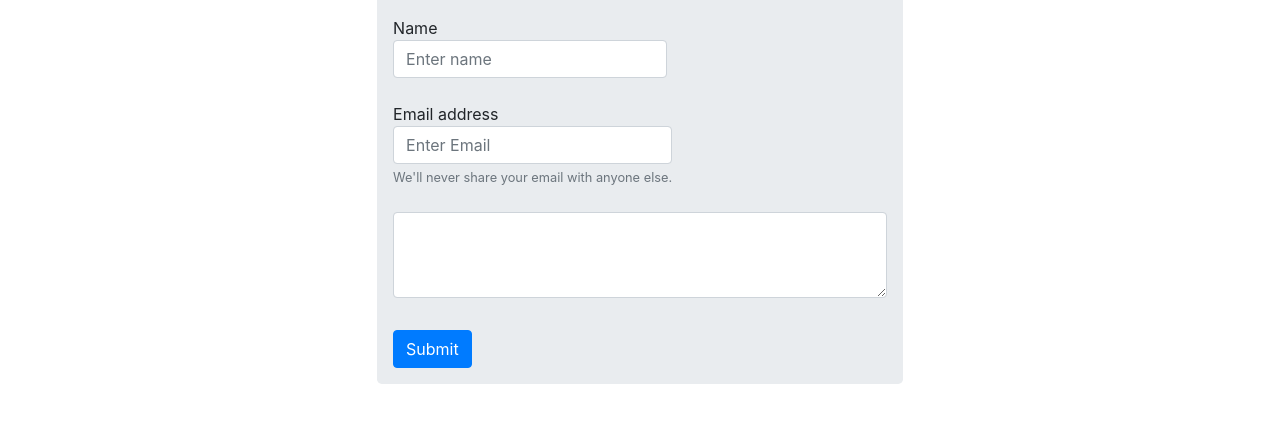
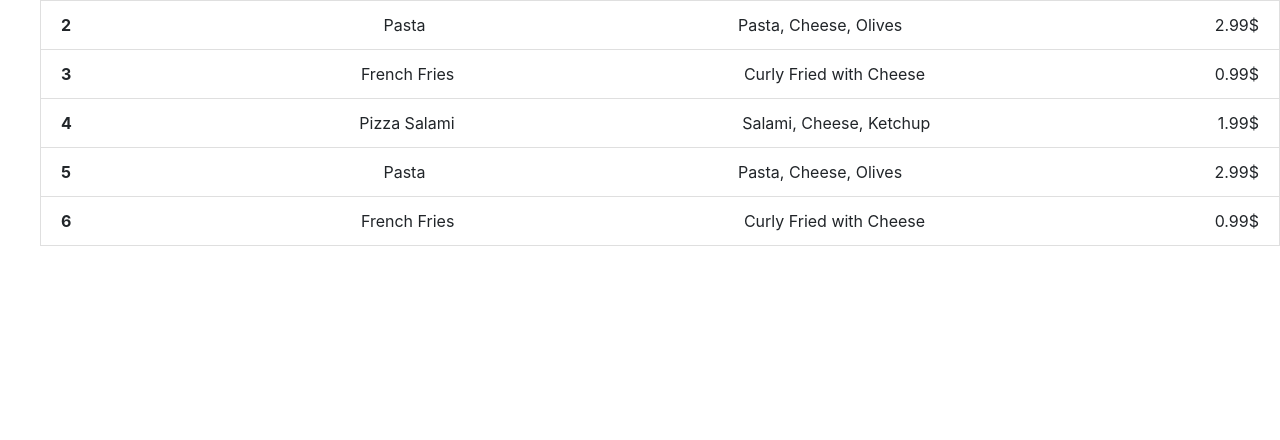
Before and after one commit to elpotatoslayer/restaurant-page, a website built with webpack: page dist/index.html in a window 1280 px wide. Shown: the part 758-1198 px from the top of the page. After the commit the page ends 1020 px from the top, so only its background shows below. Built offline with nearby package versions, Linux system fonts and the light colour scheme.

Commit message:
Add menu

```diff
--- a/src/index.js
+++ b/src/index.js
@@ -4,6 +4,7 @@ import './utils/css/style.css';
 import home from './utils/pages/home';
 import homeItems from './utils/pages/home-items';
 import contact from './utils/pages/contact';
+import menu from './utils/pages/menu';
 
 
 const display = () => {
@@ -15,7 +16,7 @@ const display = () => {
     ${home()}
   </div>
   <div id="display-text">
-  ${contact()}
+  ${menu()}
   </div>
 `;
 };
@@ -24,12 +25,13 @@ const loadEventListers = () => {
   const switchTabs = event => {
     const content = document.getElementById('display-text');
     switch (event.target.element) {
-      case 'Home':
-        content.innerHTML = home();
+      case 'Menu':
+        content.innerHTML = menu();
         break;
       case 'Contact':
         content.innerHTML = contact();
       default:
+        content.innerHTML = homeItems();
         break;
     }
   }
--- a/src/utils/css/style.css
+++ b/src/utils/css/style.css
@@ -1,5 +1,6 @@
 .nav-content {
   background-color: rgb(33, 37, 41);
+  opacity: 0.6;
 }
 
 .m-h1 {
@@ -21,3 +22,7 @@
   column-gap: 1em;
   margin-top: 20px;
 }
+
+.menu-list {
+  margin-top: 20px;
+}
--- /dev/null
+++ b/src/utils/pages/menu.js
@@ -0,0 +1,53 @@
+const menu = () => {
+  const menuItems = document.createElement('ul');
+  menuItems.className = 'menu-list';
+  menuItems.innerHTML = `
+  <li class="list-group-item d-flex justify-content-between">
+    <strong class="font-weight-bold">#</strong>
+    <span class="font-weight-bold">Item </span>
+    <span class="font-weight-bold">Ingredients</span>
+    <span class="font-weight-bold">Price</span>
+  </li>
+  <li class="list-group-item d-flex justify-content-between">
+    <strong class="font-weight-bold">1</strong>
+    <span>Pizza Salami </span>
+    <span>Salami, Cheese, Ketchup</span>
+    <span>1.99$</span>
+  </li>
+  <li class="list-group-item d-flex justify-content-between">
+    <strong class="font-weight-bold">2</strong>
+    <span>Pasta </span>
+    <span>Pasta, Cheese, Olives</span>
+    <span>2.99$</span>
+  </li>
+  <li class="list-group-item d-flex justify-content-between">
+    <strong class="font-weight-bold">3</strong>
+    <span>French Fries </span>
+    <span>Curly Fried with Cheese</span>
+    <span>0.99$</span>
+  </li>
+  <li class="list-group-item d-flex justify-content-between">
+  <strong class="font-weight-bold">4</strong>
+  <span>Pizza Salami </span>
+  <span>Salami, Cheese, Ketchup</span>
+  <span>1.99$</span>
+</li>
+<li class="list-group-item d-flex justify-content-between">
+  <strong class="font-weight-bold">5</strong>
+  <span>Pasta </span>
+  <span>Pasta, Cheese, Olives</span>
+  <span>2.99$</span>
+</li>
+<li class="list-group-item d-flex justify-content-between">
+  <strong class="font-weight-bold">6</strong>
+  <span>French Fries </span>
+  <span>Curly Fried with Cheese</span>
+  <span>0.99$</span>
+</li>
+
+
+  `;
+  return menuItems.outerHTML;
+}
+
+export default menu;
```
Also changed, not shown: dist/main.js.
